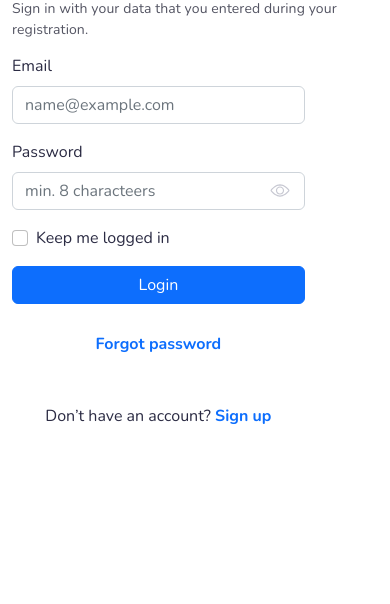
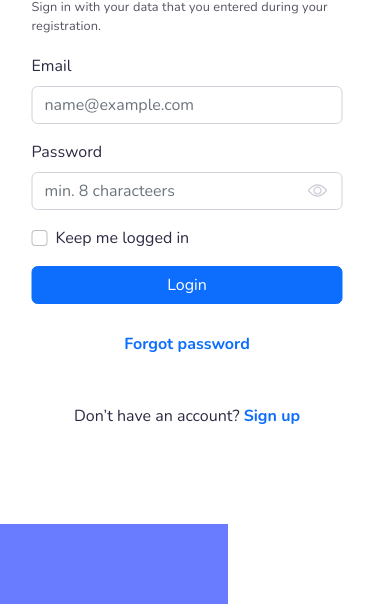
Before and after one commit to Tolea01/Food-delivery, a plain HTML site: page Login/index.html in a window 390 px wide. Shown: the part 240-844 px from the top of the page. Drawn offline with nearby package versions, Linux system fonts and the light colour scheme.

Commit message:
finish login page

```diff
--- a/Login/index.html
+++ b/Login/index.html
@@ -19,7 +19,7 @@
     <div class="container-fluid">
 
         <div class="row contentPage">
-            <div class="col-sm-12 col-md-4 offset-lg-1">
+            <div class="col-sm-12 col-md-5 login">
                 <div class="title">
                     <div>Food</div>
                     <div class="color-blue mt">delivery</div>
@@ -51,21 +51,18 @@
                     </form>
                 </div>
             </div>
-            <div class="col-7 blue">
-                <!-- <p>Lorem ipsum dolor sit amet consectetur adipisicing elit. Nam, delectus.</p> -->
-            </div>
+
+            <div class="col-7 cards"></div>
 
         </div>
-
-    </div>
 
 
 
 
-    <script src="https://cdn.jsdelivr.net/npm/bootstrap@5.2.2/dist/js/bootstrap.bundle.min.js"
-        integrity="sha384-OERcA2EqjJCMA+/3y+gxIOqMEjwtxJY7qPCqsdltbNJuaOe923+mo//f6V8Qbsw3"
-        crossorigin="anonymous"></script>
-    <script src="https://kit.fontawesome.com/5067766925.js" crossorigin="anonymous"></script>
+        <script src="https://cdn.jsdelivr.net/npm/bootstrap@5.2.2/dist/js/bootstrap.bundle.min.js"
+            integrity="sha384-OERcA2EqjJCMA+/3y+gxIOqMEjwtxJY7qPCqsdltbNJuaOe923+mo//f6V8Qbsw3"
+            crossorigin="anonymous"></script>
+        <script src="https://kit.fontawesome.com/5067766925.js" crossorigin="anonymous"></script>
 </body>
 
 </html>
--- a/Login/style.css
+++ b/Login/style.css
@@ -17,6 +17,10 @@ body {
     color: #4E60FF;
 }
 
+.color-gray {
+    color: #C7C8D2;
+}
+
 .mt {
     margin-top: -12px;
 }
@@ -27,7 +31,7 @@ body {
 }
 
 .form {
-    width: 80%;
+    width: 85%;
     margin-top: 22%;
     color: #2B2B43;
 }
@@ -37,13 +41,15 @@ p.subtitle {
     height: 40px;
     font-style: normal;
     font-weight: 400;
-    font-size: 14px;
+    /* font-size: 14px; */
+    font-size: calc(12.5px + 1.5 * (100vw / 2300));
     letter-spacing: 0.1px;
     color: #545563;
     margin-top: 16px;
 }
 
-.form-label, .signUp {
+.form-label,
+.signUp {
     font-style: normal;
     font-weight: 400;
     font-size: 16px;
@@ -60,6 +66,7 @@ p.subtitle {
     bottom: 0;
     right: 15px;
     margin: auto 0;
+    cursor: pointer;
 }
 
 form button {
@@ -72,6 +79,37 @@ form button {
     font-weight: 700;
 }
 
-/* .blue {
+.login {
+    transform: translateX(5%);
+}
+
+.cards {
     background-color: #697BFF;
+}
+
+/* .reviews {
+    width: 415px;
+}
+
+h4.color-blue {
+    margin-right: 10px;
+}
+
+h6.color-gray {
+    font-size: 12px;
+}
+
+.fa-star {
+    font-size: 12px;
+}
+
+.card-button {
+    transform: translate(80px, -15px);
+}
+
+.card-reviews {
+    width: 800px;
+    background: #FFFFFF;
+    border: 0.894286px solid #EDEEF2;
+    border-radius: 14.3086px;
 } */
```
